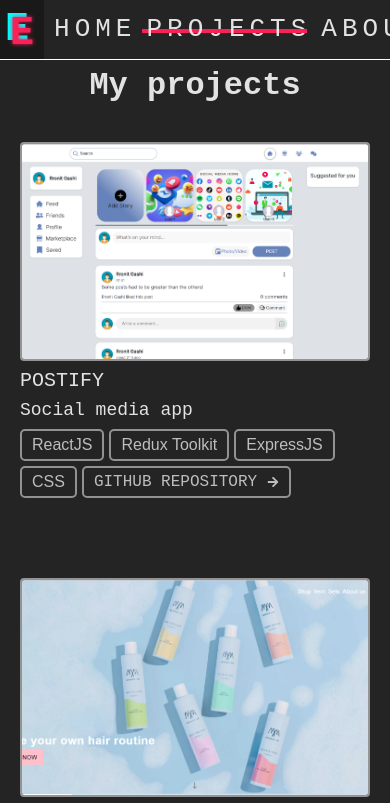
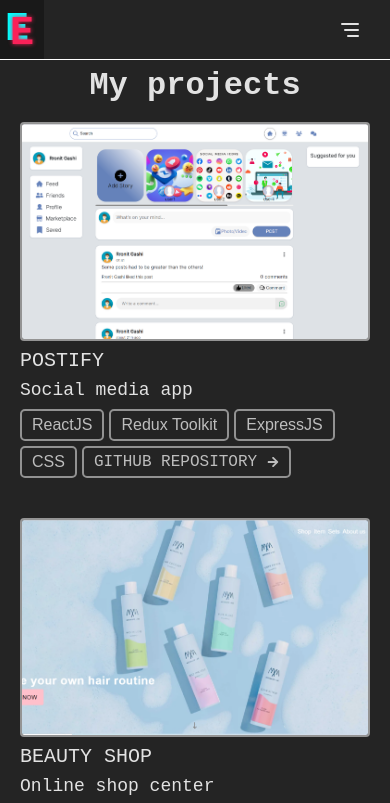
Before and after one commit to endritbejta/my-portfolio, a React (Vite) app: page /projects in a window 390 px wide. Shown: the top 803 px of the page. Built offline with nearby package versions, Linux system fonts and the light colour scheme.

Commit message:
added mobile navigation

```diff
--- a/src/Layout/Header.jsx
+++ b/src/Layout/Header.jsx
@@ -1,15 +1,23 @@
-import { useState } from "react";
+import { useEffect, useState } from "react";
 import Logo from "../components/Logo";
 import Navigation from "../components/Navigation";
 import Socials from "../components/Socials";
 import classes from "./Header.module.css";
-import { FiChevronLeft, FiChevronRight } from "react-icons/fi";
+import { TbMenuDeep } from "react-icons/tb";
 
 const Header = () => {
-  const [headerHidden, setHeaderHidden] = useState(false);
+  const [showNavigation, setShowNavigation] = useState(false);
 
-  function toggleHeader() {
-    setHeaderHidden((prev) => !prev);
+  useEffect(() => {
+    if (showNavigation) {
+      document.body.style.overflowY = "hidden";
+    } else {
+      document.body.style.overflowY = "auto";
+    }
+  }, [showNavigation]);
+
+  function toggleNavigation() {
+    setShowNavigation((prev) => !prev);
   }
 
   return (
@@ -31,7 +39,13 @@ const Header = () => {
         <FiChevronRight />
       </span> */}
       <Logo />
-      <Navigation />
+      <span onClick={toggleNavigation} className={classes.toggleNav}>
+        <TbMenuDeep />
+      </span>
+      <Navigation
+        showNavigation={showNavigation}
+        toggleNavigation={toggleNavigation}
+      />
       <Socials />
     </header>
   );
--- a/src/Layout/Header.module.css
+++ b/src/Layout/Header.module.css
@@ -10,9 +10,8 @@
   overflow-x: hidden;
 }
 
-.hideHeader {
-  width: 0;
-  flex: unset;
+.toggleNav {
+  display: none;
 }
 
 .action {
@@ -63,3 +62,18 @@
     background-color: var(--color-gray-500);
   }
 }
+
+@media (max-width: 610px) {
+  .toggleNav {
+    padding: 5px;
+    display: grid;
+    place-content: center;
+    width: 40px;
+    aspect-ratio: 1/1;
+    z-index: 1002;
+    position: relative;
+    margin-right: 20px;
+    cursor: pointer;
+    font-size: 24px;
+  }
+}
--- a/src/components/Logo.module.css
+++ b/src/components/Logo.module.css
@@ -84,3 +84,9 @@
     }
   }
 }
+
+@media (max-width: 610px) {
+  .Logo {
+    z-index: 1002;
+  }
+}
--- a/src/components/Navigation.jsx
+++ b/src/components/Navigation.jsx
@@ -1,7 +1,7 @@
 import React from "react";
 import classes from "./Navigation.module.css";
 import { NavLink } from "react-router-dom";
-const Navigation = () => {
+const Navigation = ({ showNavigation, toggleNavigation }) => {
   const home = "home";
   const about = "about";
   const projects = "projects";
@@ -22,31 +22,35 @@ const Navigation = () => {
   console.log(homeLink);
 
   return (
-    <nav className={classes.Navigation}>
+    <nav
+      className={`${classes.Navigation}  ${
+        showNavigation ? classes.showNavigation : ""
+      }`}
+    >
       <ul>
         <li>
-          <NavLink to="">
+          <NavLink onClick={toggleNavigation} to="">
             {homeLink}
             <div className={classes.line}></div>
             <div className={classes.lineAqua}></div>
           </NavLink>
         </li>
         <li>
-          <NavLink to="projects">
+          <NavLink onClick={toggleNavigation} to="projects">
             {projectsLink}
             <div className={classes.line}></div>
             <div className={classes.lineAqua}></div>
           </NavLink>
         </li>
         <li>
-          <NavLink to="about">
+          <NavLink onClick={toggleNavigation} to="about">
             {aboutLink}
             <div className={classes.line}></div>
             <div className={classes.lineAqua}></div>
           </NavLink>
         </li>
         {/* <li>
-          <NavLink to="contact">
+          <NavLink onClick={toggleNavigation} to="contact">
             {contactLink}
             <div className={classes.line}></div>
             <div className={classes.lineAqua}></div>
--- a/src/components/Navigation.module.css
+++ b/src/components/Navigation.module.css
@@ -90,3 +90,32 @@
     }
   }
 }
+
+@media (max-width: 610px) {
+  .Navigation {
+    position: fixed;
+    top: 0;
+    left: 0;
+    background-color: var(--color-gray-500);
+    width: 100vw;
+    height: 100vh;
+    z-index: 1001;
+    display: flex;
+    transform: translateX(100%);
+    transition: transform 0.3s ease;
+    ul {
+      display: flex;
+      flex-direction: column;
+      height: 100%;
+      justify-content: center;
+    }
+
+    a {
+      font-size: 40px;
+    }
+  }
+
+  .showNavigation {
+    transform: translateX(0);
+  }
+}
--- a/src/components/SingleProject.module.css
+++ b/src/components/SingleProject.module.css
@@ -81,7 +81,7 @@
 @media (max-width: 980px) {
   .SingleProject {
     width: 100%;
-    padding: 20px;
+    padding: 0;
     aspect-ratio: unset;
   }
 }
--- a/src/pages/Project.module.css
+++ b/src/pages/Project.module.css
@@ -40,7 +40,7 @@
 @media (max-width: 440px) {
   .Project {
     width: 100%;
-    padding: 0;
+    padding: 20px;
     justify-content: center;
     align-items: center;
     gap: 20px;
@@ -51,7 +51,7 @@
   }
 
   .projectsHolder {
-    width: 100vw;
+    width: 100%;
     display: flex;
     flex-direction: column;
     gap: 40px;
```
